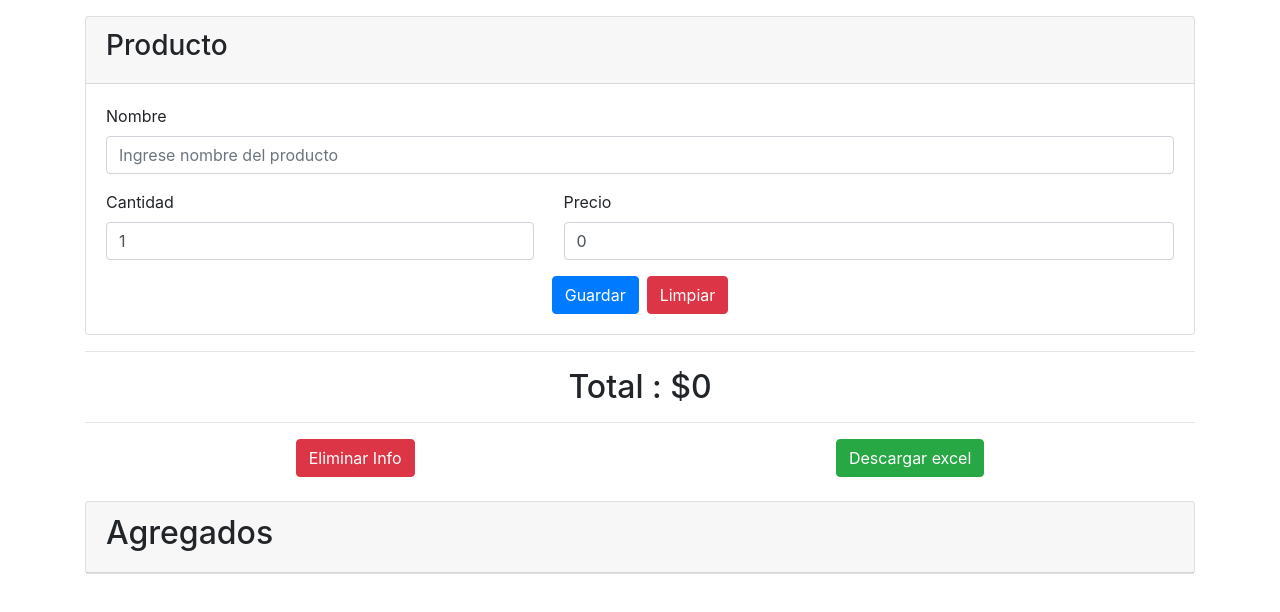
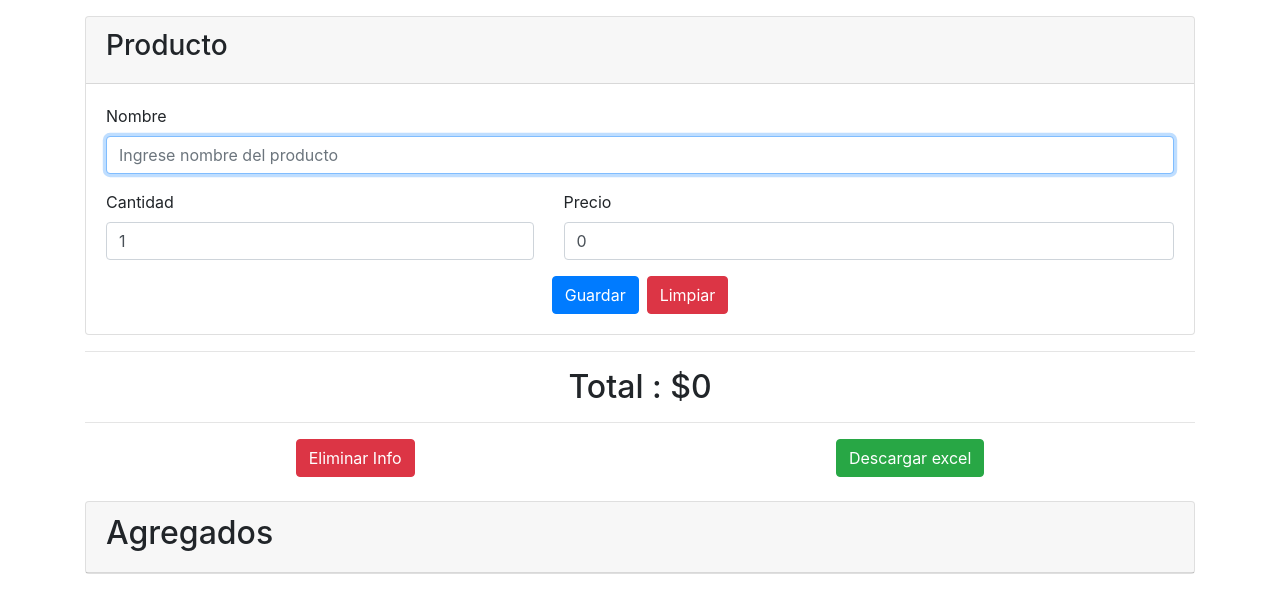
Before and after one commit to felcadev/carritodecompras, a React (Create React App) app: page / in a window 1280 px wide. Shown: the top 612 px of the page. Built offline with nearby package versions, Linux system fonts and the light colour scheme.

Commit message:
Se agrego custom hook de useForm

```diff
--- a/src/components/NewItem.jsx
+++ b/src/components/NewItem.jsx
@@ -1,5 +1,6 @@
 import React, { useState } from 'react'
 import { generateID } from '../helpers/idGenerator';
+import useForm from '../hooks/useForm';
 
 export default function NewItem({ setProductos }) {
 
@@ -9,40 +10,23 @@ export default function NewItem({ setProductos }) {
         price: 0
     };
 
-    const [inputValue, setInputValue] = useState(defaultInputs);
+    const [ inputValue, handleFormChange, handleResetForm ] = useForm(defaultInputs);
+    const { name, count, price } = inputValue;
 
-    const handleInputNameChange = (e) => {
-        let newInputValue = { ...inputValue };
-        newInputValue.name = e.target.value;
-        setInputValue(newInputValue);
-
-    }
-    const handleInputCountChange = (e) => {
-        let newInputValue = { ...inputValue };
-        newInputValue.count = parseInt(e.target.value);
-        setInputValue(newInputValue);
-    }
-    const handleInputPriceChange = (e) => {
-        let newInputValue = { ...inputValue };
-        newInputValue.price = parseInt(e.target.value);
-        setInputValue(newInputValue);
-    }
 
     const handleSubmit = (e) => {
         e.preventDefault();
 
-
         if (!inputValue.name && inputValue.count < 1 && inputValue.price < 1) return;
-
 
         let id = generateID();
         setProductos(p => [{ ...inputValue, id: id }, ...p]);
-        setInputValue(defaultInputs);
+        handleResetForm();
     }
 
     const handleReset = (e) => {
         e.preventDefault();
-        setInputValue(defaultInputs);
+        handleResetForm();
     }
 
 
@@ -57,17 +41,17 @@ export default function NewItem({ setProductos }) {
 
                     <div className="form-group">
                         <label>Nombre</label>
-                        <input type="text" className="form-control" placeholder="Ingrese nombre del producto" value={inputValue.name} onChange={handleInputNameChange} required />
+                        <input type="text" className="form-control" name='name' autoFocus={true} placeholder="Ingrese nombre del producto" value={name} onChange={handleFormChange} required />
                     </div>
 
                     <div className="row">
                         <div className="form-group col-5">
                             <label>Cantidad</label>
-                            <input type="number" className="form-control" placeholder="Ingrese cantidad del producto" value={inputValue.count} onChange={handleInputCountChange} required min={1} />
+                            <input type="number" className="form-control" name='count' placeholder="Ingrese cantidad del producto" value={count} onChange={handleFormChange} required min={1} />
                         </div>
                         <div className="form-group col-7">
                             <label>Precio</label>
-                            <input type="number" className="form-control" placeholder="Ingrese precio del producto" value={inputValue.price} onChange={handleInputPriceChange} required min={1} />
+                            <input type="number" className="form-control" name='price' placeholder="Ingrese precio del producto" value={price} onChange={handleFormChange} required min={1} />
                         </div>
                     </div>
 
--- /dev/null
+++ b/src/hooks/useForm.js
@@ -0,0 +1,23 @@
+import { useState } from "react";
+
+export default function useForm(initialForm = {}) {
+
+    const [state, setState] = useState(initialForm)
+
+    const handleFormChange = ({target}) => {
+
+        setState({
+            ...state,
+            [target.name] : target.value
+        });
+    }
+
+    const handleResetForm = () => {
+        setState(initialForm);
+    }
+
+
+    return [ state, handleFormChange, handleResetForm ];
+
+
+}
```
